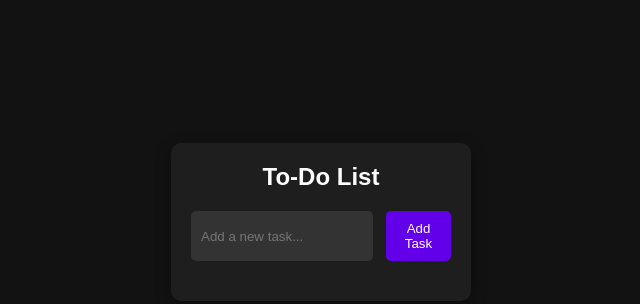
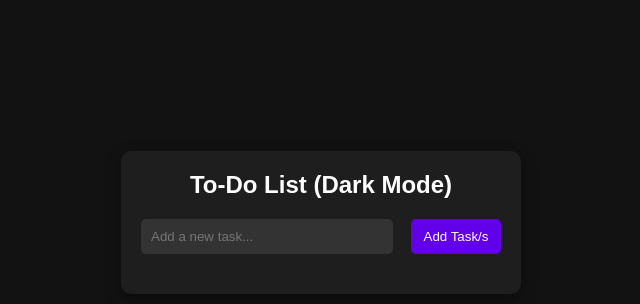
Before and after one commit to rigsue/simple_todoList_app, a plain HTML site: page index.html in a window 1280 px wide. Shown: the part 178-482 px from the top of the page, without its empty margins (319-959 px from the left). Drawn offline with Linux system fonts and the light colour scheme.

Commit message:
Added readme and change size

```diff
--- a/index.html
+++ b/index.html
@@ -3,15 +3,15 @@
   <head>
     <meta charset="UTF-8" />
     <meta name="viewport" content="width=device-width, initial-scale=1.0" />
-    <title>Dark Mode To-Do List</title>
+    <title>To-Do List</title>
     <link rel="stylesheet" href="styles.css" />
   </head>
   <body>
     <div class="container">
-      <h1>To-Do List</h1>
+      <h1>To-Do List (Dark Mode)</h1>
       <div class="input-container">
         <input type="text" id="todo-input" placeholder="Add a new task..." />
-        <button id="add-task-btn">Add Task</button>
+        <button id="add-task-btn">Add Task/s</button>
       </div>
       <ul id="todo-list"></ul>
     </div>
--- a/styles.css
+++ b/styles.css
@@ -18,7 +18,7 @@ body {
   background-color: #1e1e1e;
   padding: 20px;
   border-radius: 10px;
-  width: 300px;
+  width: 400px;
   box-shadow: 0 5px 15px rgba(0, 0, 0, 0.4);
 }
 
```
Also changed, not shown: 1 other file.
